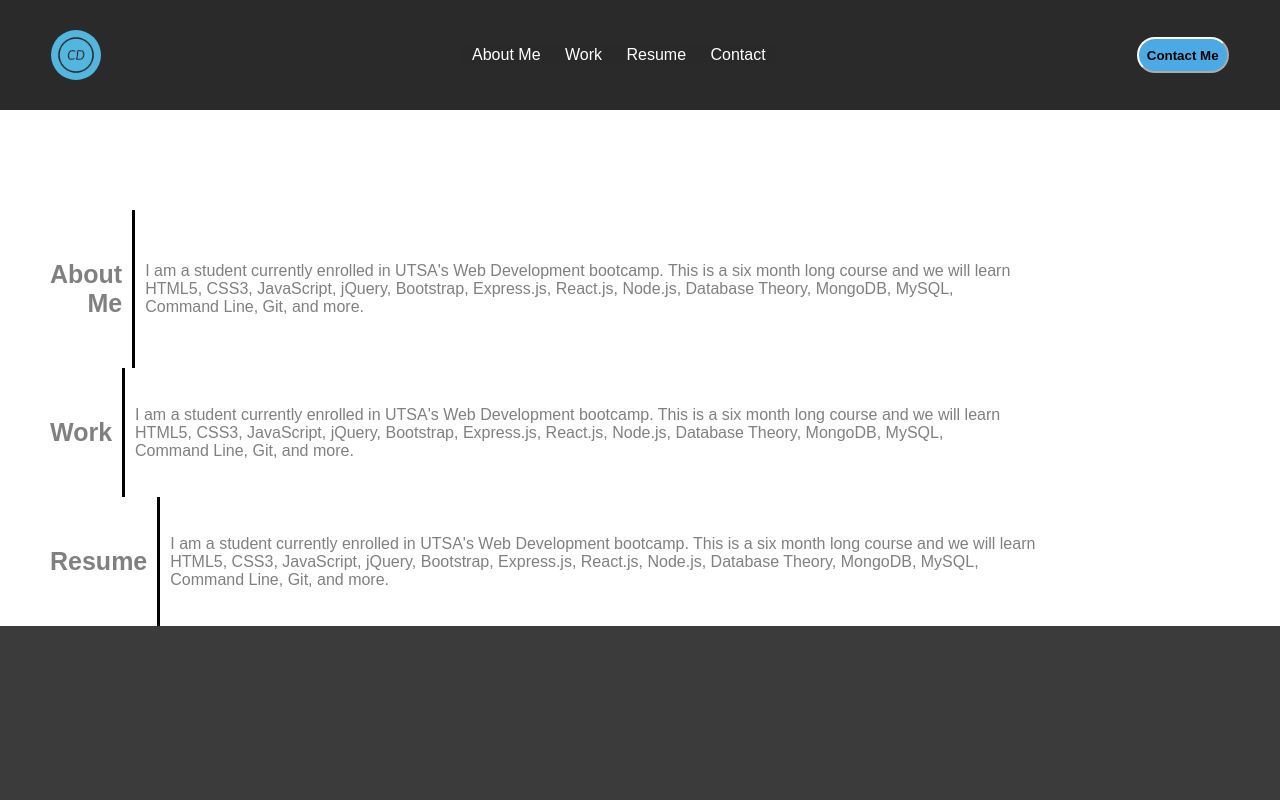
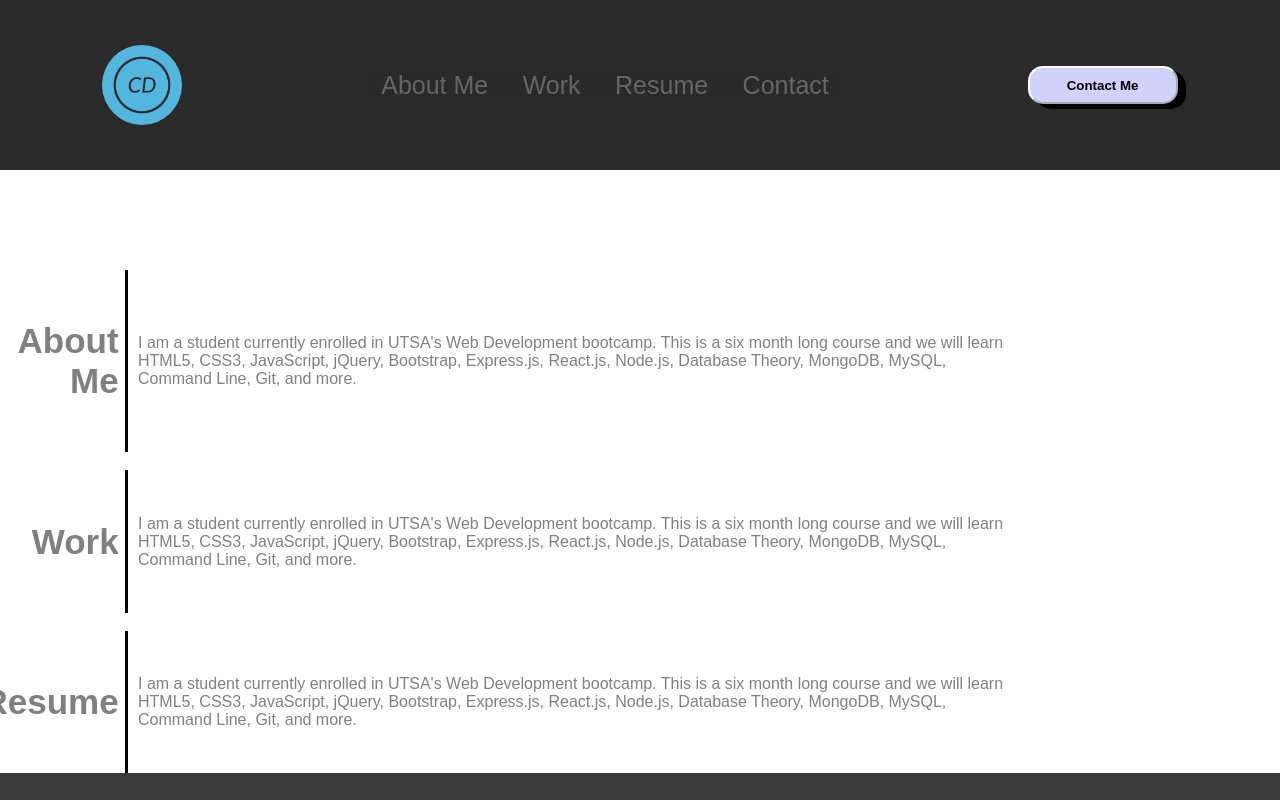
Before and after one commit to calebc96/Portfolio, a plain HTML site: page index.html in a window 1280 px wide. Drawn offline with Linux system fonts and the light colour scheme.

Commit message:
adjusted header sizes and added CSS effects to buttons, also fixed the flexbox display so that the headers line up with the paragraphs

```diff
--- a/assets/style.css
+++ b/assets/style.css
@@ -10,29 +10,23 @@
   display: flex;
   justify-content: space-between;
   align-items: center;
-  padding: 30px 4%;
+  padding: 45px 8%;
   color: white;
 
 }
 
 
 img {
-  width: 50px;
+  width: 80px;
   border-radius: 50px;
 
 }
 img:hover {
-    Transition:.1s;
-    opacity: .1;
-
+    Transition:2s;
+    opacity: .5;
+    cursor: pointer;
 }
 
-img:hover {
- Transition: 3s;
- color: rgb(75, 169, 228);
-
-
-}
 
 .navlinks {
   list-style: none;
@@ -45,32 +39,36 @@ img:hover {
 }
 
 .navlinks li a{
-  transition: .4s;
-  color:white;
+  Transition: .4s ease-in;
+  color:rgba(128, 128, 128, 0.705);
   text-decoration: none;
-  padding: 0 10px;
+  padding: 0 15px;
+  font-size: 25px;
 
 }
 
 .navlinks li a:hover{
-  color: rgb(75, 169, 228);
+  color: #D0F9E5;
   cursor:pointer;
 }
 
 button {
-  border-radius: 30px;
-  padding: .7%;
+  border-radius: 15px;
+  width: 150px;
+  padding: .9%;
+  transition: .8s;
   color: black;
   border-color: white;
-  background-color:rgb(75, 169, 228);
+  background-color: #d0d2f9;
   font-weight: bolder;
+  box-shadow: 8px 5px;
 
 }
 button:hover {
-  color:white;
+  color: rgb(61, 155, 217);
   border-color: black;
-  transition: .5s;
   cursor:pointer;
+  box-shadow: none;
 }
 
 main {
@@ -97,16 +95,18 @@ main {
   }
 .about-me h1 {
   display: flex;
-  padding-right: 10px;
-  padding-top: 50px;
-  padding-bottom: 50px;
-  padding-left: 50px;
+  justify-content: flex-end;
+  width: 10%;
+  padding-top: 4%;
+  padding-bottom: 4%;
+  padding-right:.5%;
   text-align: right;
   border-right: 3px solid;
   border-color: rgb(0, 0, 0);
-  font-size: 25px;
+  font-size: 35px;
   background-color: white;
   color: grey;
+
 
 }
 .about-me p {
@@ -136,6 +136,13 @@ padding-left: 10px;
 .work p {
   color: grey;
   width:
+}
+
+span {
+  color: white;
+  background-color: white;
+  width: 100%;
+
 }
 
 
--- a/index.html
+++ b/index.html
@@ -25,9 +25,9 @@
 
   </header>
   <main>
-  <div
+  <section
   class="header-2">
-  </div>
+  </section>
 
   <article class="about-me">
     <h1>About<br> Me</h1>
@@ -37,7 +37,7 @@
     </p>
 
   </article>
-
+  <span>1</span>
   <article class="about-me">
     <h1>Work</h1>
     <p>
@@ -45,6 +45,7 @@
       This is a six month long course and we will learn HTML5, CSS3, JavaScript, jQuery, Bootstrap, Express.js, React.js, Node.js, Database Theory, MongoDB, MySQL, Command Line, Git, and more.
     </p>
   </article>
+  <span>1</span>
   <article class="about-me">
     <h1>Resume</h1>
     <p>
@@ -54,6 +55,7 @@
   </article>
 </main>
 
+
 </body>
 
 </html>
```
